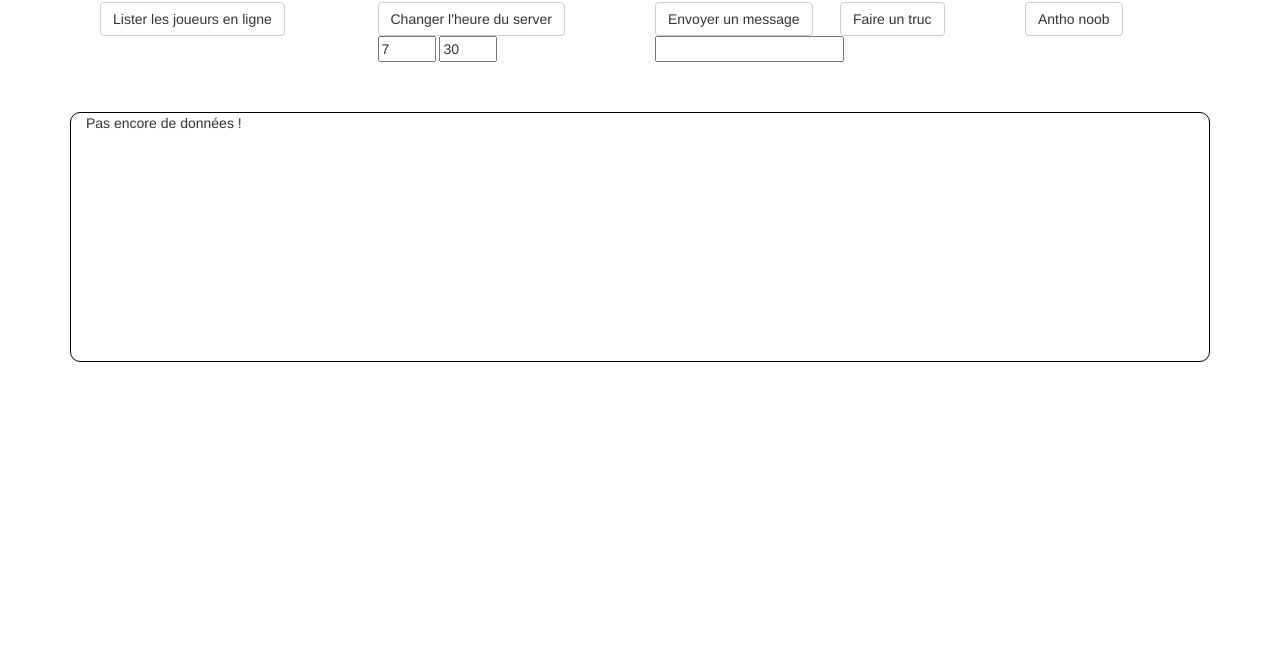
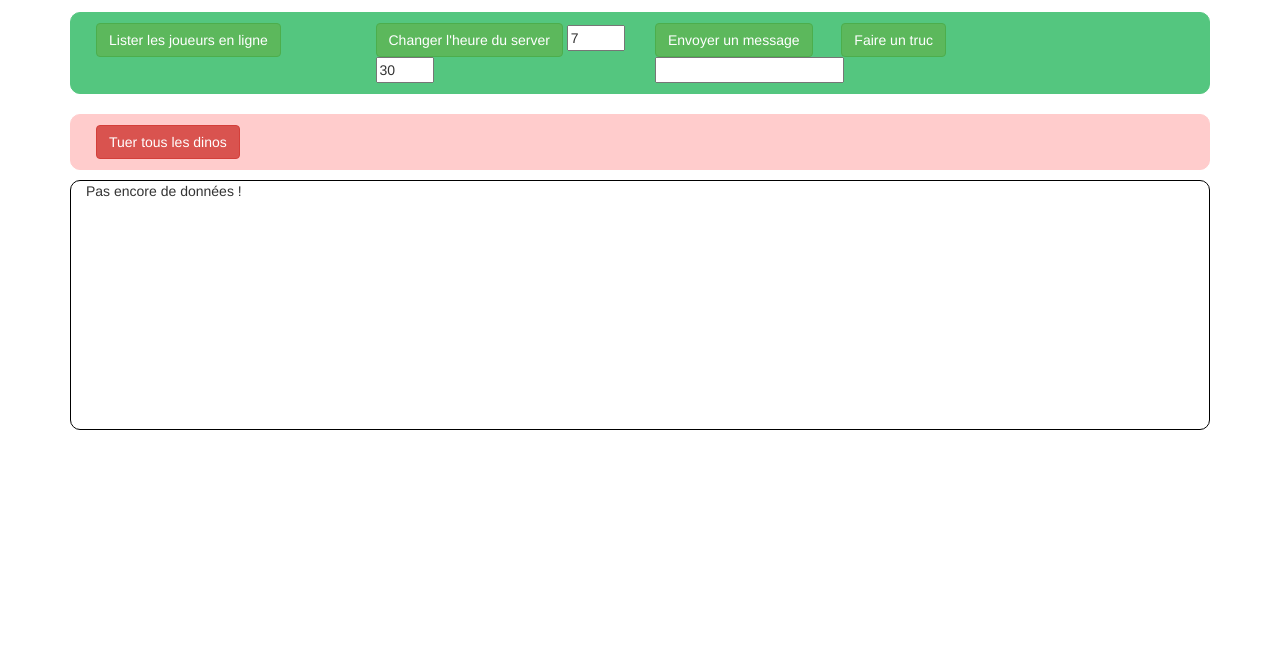
Before and after one commit to lguibert/rcon-ark, a plain HTML site: page index.html at #/commandes in a window 1280 px wide. Shown: the part 129-800 px from the top of the page. Drawn offline with Linux system fonts and the light colour scheme.

Commit message:
op command

```diff
--- a/media/css/style.less
+++ b/media/css/style.less
@@ -1,4 +1,5 @@
 @bg_error: #FFCCCC;
+@bg_success: #54c67f;
 @color_error: #DA300E;
 @text_color: #424242;
 @text_color_hover: #1A237E;
@@ -36,7 +37,7 @@
   border-bottom-left-radius: 5px;
   display: none;
   &.success{
-    background-color: #33AD5C;
+    background-color: @bg_success;
     color: white;
   }
   &.error{
@@ -78,6 +79,20 @@
 
 #contain-commands{
   margin-bottom: 50px;
+  .easy_commands{
+    .border-radius;
+    padding: 10px;
+    margin:10px 0 10px 0;
+    background-color: @bg_success;
+    border: solid 1px @bg_success;
+  }
+  .hard_commands{
+    .border-radius;
+    background-color: @bg_error;
+    border: solid 1px @bg_error;
+    padding: 10px;
+    margin:10px 0 10px 0;
+  }
 }
 
 #result{
--- a/templates/commandes.html
+++ b/templates/commandes.html
@@ -1,33 +1,39 @@
 <div class="container" ng-controller="CommandesController">
-    <div class="col-xs-12 col-lg-12 col-md-12" id="contain-commands">
+    <div id="contain-commands">
         <h1>Liste des commandes</h1>
+
         <div id="commands">
+            <div class="col-xs-12 col-lg-12 col-md-12 easy_commands">
                 <div class="col-xs-3 col-lg-3 col-md-3">
-                <div class="btn btn-default" ng-click="send_command('ListPlayers')">
+                    <div class="btn btn-success" ng-click="send_command('ListPlayers')">
                         Lister les joueurs en ligne
                     </div>
                 </div>
                 <div class="col-xs-3 col-lg-3 col-md-3">
-                <div class="btn btn-default" ng-click="send_command('SetTimeOfDay', default[0].hour + ':' + default[0].minute)">
+                    <div class="btn btn-success"
+                         ng-click="send_command('SetTimeOfDay', default[0].hour + ':' + default[0].minute)">
                         Changer l'heure du server
                     </div>
                     <input name="hour" type="number" max="23" min="0" step="1" ng-model="default[0].hour"/>
                     <input name="minute" type="number" max="60" min="0" step="1" ng-model="default[0].minute"/>
                 </div>
                 <div class="col-xs-2 col-lg-2 col-md-2">
-                <div class="btn btn-default" ng-click="send_command('Broadcast', broadcast_text)">
+                    <div class="btn btn-success" ng-click="send_command('Broadcast', broadcast_text)">
                         Envoyer un message
                     </div>
-                <input name="broadcast_text" type="text"  ng-model="broadcast_text"/>
+                    <input name="broadcast_text" type="text" ng-model="broadcast_text"/>
                 </div>
                 <div class="col-xs-2 col-lg-2 col-md-2">
-                <div class="btn btn-default" ng-click="send_command('listplayers')">
+                    <div class="btn btn-success" ng-click="send_command('listplayers')">
                         Faire un truc
                     </div>
                 </div>
+            </div>
+            <div class="col-xs-12 col-lg-12 col-md-12 hard_commands">
                 <div class="col-xs-2 col-lg-2 col-md-2">
-                <div class="btn btn-default" ng-click="send_command('listplayers')">
-                    Antho noob
+                    <div class="btn btn-danger" ng-click="send_command('destroywilddinos')">
+                        Tuer tous les dinos
+                    </div>
                 </div>
             </div>
         </div>
```
Lines whose indentation alone changed are shown as unchanged.
